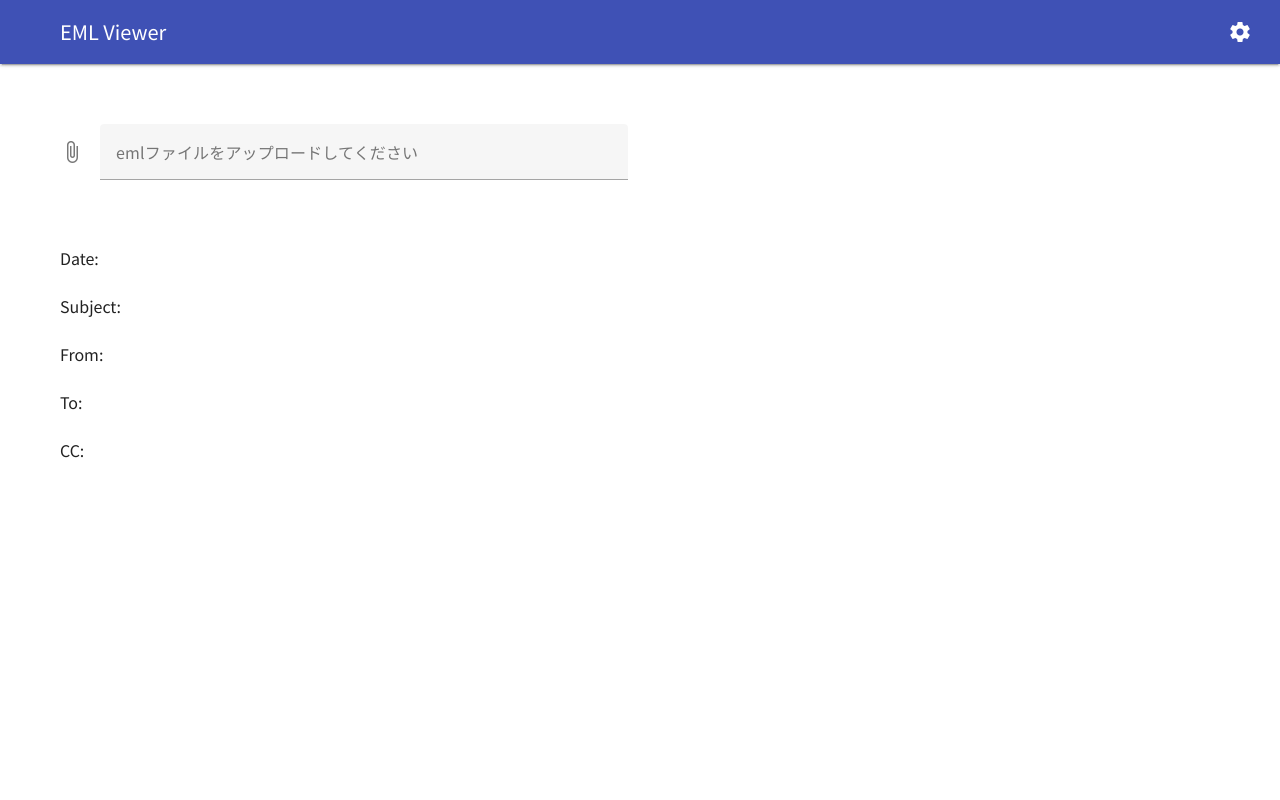
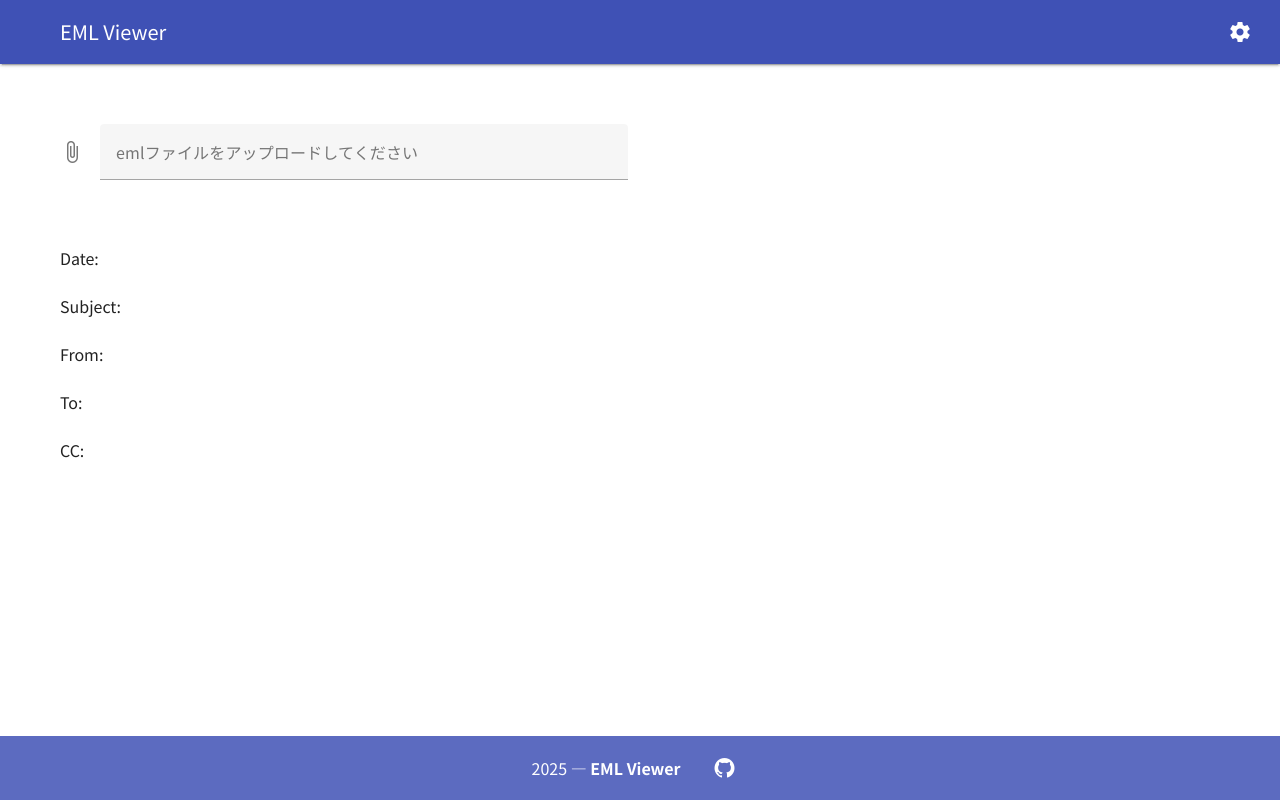
Before and after one commit to drb-okcomputer/eml-viewer, a Vue app: page / in a window 1280 px wide. Built offline with nearby package versions, Linux system fonts and the light colour scheme.

Commit message:
フッターの追加、フッターの追加に伴うViewer.vueの高さの調整

```diff
--- a/src/App.vue
+++ b/src/App.vue
@@ -1,6 +1,7 @@
 <script setup lang="ts">
 import AppBar from './components/AppBar.vue';
 import Viewer from './components/Viewer.vue';
+import Footer from './components/Footer.vue';
 </script>
 
 <template>
@@ -9,5 +10,6 @@ import Viewer from './components/Viewer.vue';
     <v-main>
       <viewer />
     </v-main>
+    <Footer></Footer>
   </v-app>
 </template>
--- /dev/null
+++ b/src/components/Footer.vue
@@ -0,0 +1,17 @@
+<template>
+    <v-footer
+    color="indigo-lighten-1"
+    class="d-flex align-center justify-center ga-5"
+    >
+        <div>
+            {{ new Date().getFullYear() }} —
+            <strong> EML Viewer</strong>
+        </div>
+        <v-btn
+        variant="text"
+        href="https://github.com/drb-okcomputer/eml-viewer"
+        icon="mdi-github"
+        target="_blank"
+        ></v-btn>
+    </v-footer>
+</template>
--- a/src/components/Viewer.vue
+++ b/src/components/Viewer.vue
@@ -80,7 +80,7 @@ const onFileUpload = async () => {
 </script>
 
 <template>
-    <v-sheet class="pa-5 pa-md-15" :style="{minHeight: 'calc(100dvh - 64px)'}">
+    <v-sheet class="pa-5 pa-md-15" :style="{minHeight: 'calc(100dvh - 128px)'}">
         <v-row class="mb-md-5">
             <v-col md="12" lg="6">
                 <v-file-input
```
